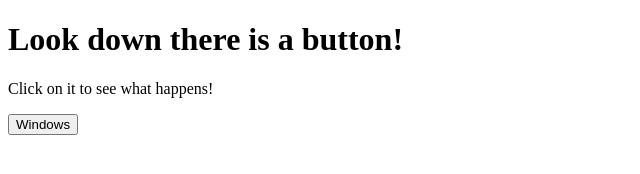
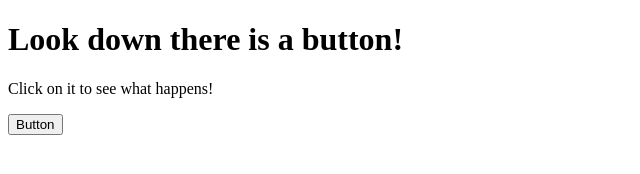
Before and after one commit to clockofwindows/html-button-testing, a plain HTML site: page index.html in a window 1280 px wide. Shown: the full height of the page, 0-640 px from the left. Drawn offline with Linux system fonts and the light colour scheme.

Commit message:
Update index.html

```diff
--- a/index.html
+++ b/index.html
@@ -7,7 +7,7 @@
 <p>Click on it to see what happens!</p>
 
 <a href="generic.html">
-<button class="button"> Windows </button>
+<button class="button"> Button </button>
 
 </body>
 </html>
```
